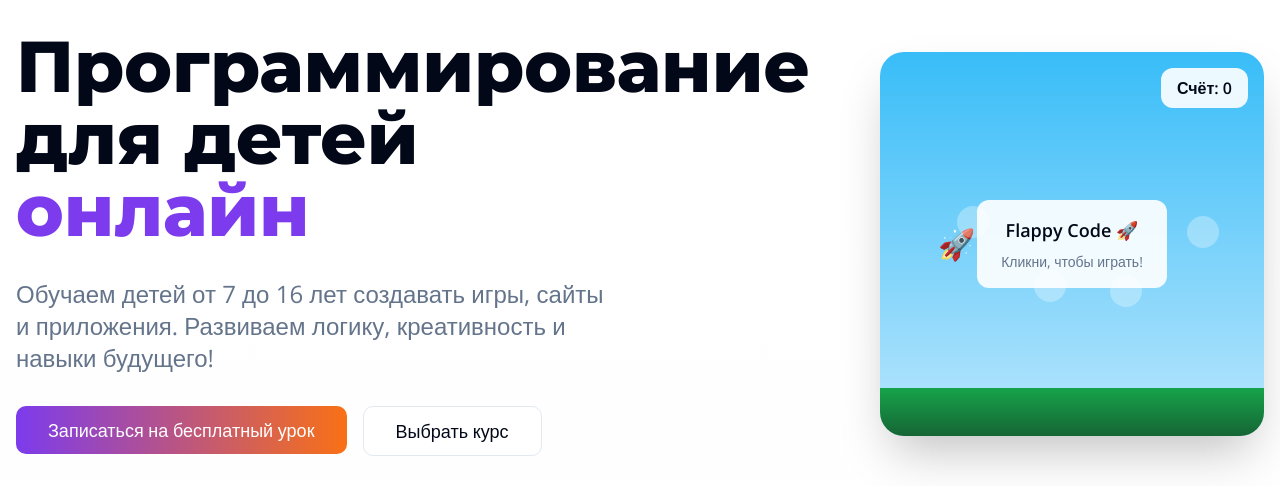
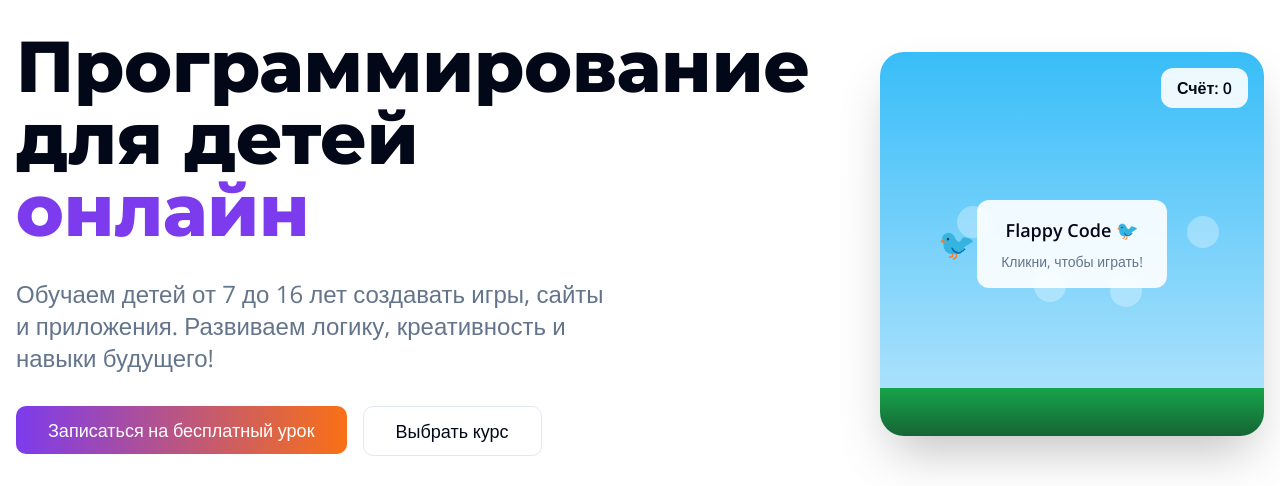
Before and after one commit to pr-poehali-dev/hello-code-site-1, a React (Vite) app: page / in a window 1280 px wide. Shown: the part 281-767 px from the top of the page. Built offline with nearby package versions, Linux system fonts and the light colour scheme.

Commit message:
Исправлена ракета, добавлены трубы

```diff
--- a/src/pages/Index.tsx
+++ b/src/pages/Index.tsx
@@ -52,28 +52,48 @@ export default function Index() {
     if (!gameStarted || gameOver) return;
 
     const gameLoop = setInterval(() => {
-      setBirdVelocity(v => v + 0.6);
+      setBirdVelocity(v => {
+        const newVelocity = v + 0.6;
+        return newVelocity;
+      });
+    }, 50);
+
+    return () => clearInterval(gameLoop);
+  }, [gameStarted, gameOver]);
+
+  useEffect(() => {
+    if (!gameStarted || gameOver) return;
+
+    const updatePosition = setInterval(() => {
       setBirdY(y => {
         const newY = y + birdVelocity;
-        if (newY > 90 || newY < 5) {
+        if (newY > 88 || newY < 5) {
           setGameOver(true);
           return y;
         }
         return newY;
       });
+    }, 50);
 
+    return () => clearInterval(updatePosition);
+  }, [gameStarted, gameOver, birdVelocity]);
+
+  useEffect(() => {
+    if (!gameStarted || gameOver) return;
+
+    const pipeLoop = setInterval(() => {
       setPipes(prev => {
         const newPipes = prev.map(p => ({ ...p, x: p.x - 2 })).filter(p => p.x > -15);
 
         prev.forEach(pipe => {
-          if (pipe.x < 20 && pipe.x > 15) {
+          if (pipe.x < 25 && pipe.x > 15) {
             const birdTop = birdY;
             const birdBottom = birdY + 8;
             if (birdTop < pipe.gapY || birdBottom > pipe.gapY + 30) {
               setGameOver(true);
             }
           }
-          if (pipe.x === 50) {
+          if (pipe.x < 21 && pipe.x > 19) {
             setGameScore(s => s + 1);
           }
         });
@@ -82,15 +102,15 @@ export default function Index() {
           newPipes.push({
             id: Date.now(),
             x: 100,
-            gapY: Math.random() * 40 + 20
+            gapY: Math.random() * 35 + 25
           });
         }
         return newPipes;
       });
     }, 50);
 
-    return () => clearInterval(gameLoop);
-  }, [gameStarted, gameOver, birdVelocity, birdY]);
+    return () => clearInterval(pipeLoop);
+  }, [gameStarted, gameOver, birdY]);
 
   return (
     <div className="min-h-screen bg-gradient-to-b from-white to-accent/30 font-open-sans">
@@ -163,40 +183,6 @@ export default function Index() {
                   className="w-full h-full bg-gradient-to-b from-sky-400 to-sky-200 rounded-2xl md:rounded-3xl shadow-2xl animate-scale-in overflow-hidden cursor-pointer relative"
                   onClick={handleFlap}
                 >
-                  <div className="absolute top-4 right-4 bg-white/90 backdrop-blur-sm px-4 py-2 rounded-lg font-bold text-foreground">
-                    Счёт: {gameScore}
-                  </div>
-
-                  {!gameStarted && !gameOver && (
-                    <div className="absolute inset-0 flex items-center justify-center">
-                      <div className="bg-white/90 backdrop-blur-sm px-6 py-4 rounded-xl text-center">
-                        <p className="font-bold text-lg mb-2">Flappy Code 🚀</p>
-                        <p className="text-sm text-muted-foreground">Кликни, чтобы играть!</p>
-                      </div>
-                    </div>
-                  )}
-
-                  {gameOver && (
-                    <div className="absolute inset-0 flex items-center justify-center">
-                      <div className="bg-white/90 backdrop-blur-sm px-6 py-4 rounded-xl text-center">
-                        <p className="font-bold text-lg mb-2">Игра окончена! 💥</p>
-                        <p className="text-sm text-muted-foreground mb-2">Счёт: {gameScore}</p>
-                        <p className="text-xs text-muted-foreground">Кликни для перезапуска</p>
-                      </div>
-                    </div>
-                  )}
-
-                  <div
-                    className="absolute text-3xl transition-all duration-100"
-                    style={{
-                      left: '20%',
-                      top: `${birdY}%`,
-                      transform: `translate(-50%, -50%) rotate(${birdVelocity * 3}deg)`
-                    }}
-                  >
-                    🚀
-                  </div>
-
                   {pipes.map(pipe => (
                     <div key={pipe.id}>
                       <div
@@ -219,6 +205,40 @@ export default function Index() {
                       />
                     </div>
                   ))}
+
+                  <div className="absolute top-4 right-4 bg-white/90 backdrop-blur-sm px-4 py-2 rounded-lg font-bold text-foreground z-10">
+                    Счёт: {gameScore}
+                  </div>
+
+                  {!gameStarted && !gameOver && (
+                    <div className="absolute inset-0 flex items-center justify-center z-20">
+                      <div className="bg-white/90 backdrop-blur-sm px-6 py-4 rounded-xl text-center">
+                        <p className="font-bold text-lg mb-2">Flappy Code 🐦</p>
+                        <p className="text-sm text-muted-foreground">Кликни, чтобы играть!</p>
+                      </div>
+                    </div>
+                  )}
+
+                  {gameOver && (
+                    <div className="absolute inset-0 flex items-center justify-center z-20">
+                      <div className="bg-white/90 backdrop-blur-sm px-6 py-4 rounded-xl text-center">
+                        <p className="font-bold text-lg mb-2">Игра окончена! 💥</p>
+                        <p className="text-sm text-muted-foreground mb-2">Счёт: {gameScore}</p>
+                        <p className="text-xs text-muted-foreground">Кликни для перезапуска</p>
+                      </div>
+                    </div>
+                  )}
+
+                  <div
+                    className="absolute text-3xl transition-all duration-100 z-10"
+                    style={{
+                      left: '20%',
+                      top: `${birdY}%`,
+                      transform: `translate(-50%, -50%) rotate(${birdVelocity * 3}deg)`
+                    }}
+                  >
+                    🐦
+                  </div>
 
                   <div className="absolute bottom-0 left-0 right-0 h-12 bg-gradient-to-t from-green-800 to-green-600" />
 
```
